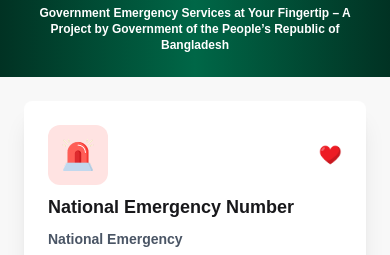
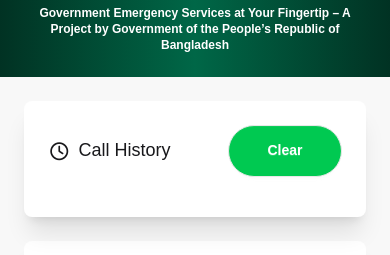
Before and after one commit to Arman-Shelby/Joruri-Seba, a plain HTML site: page index.html in a window 390 px wide. Shown: the part 176-431 px from the top of the page. Drawn offline with nearby package versions, Linux system fonts and the light colour scheme; a web font is replaced by a local one.

Commit message:
call history comes on top in smaller devices

```diff
--- a/index.html
+++ b/index.html
@@ -449,7 +449,7 @@
         </div>
 
         <!-- Call History -->
-        <div class="call-history-body card bg-base-100 shadow-xl h-fit">
+        <div class="call-history-body card bg-base-100 shadow-xl h-fit order-first lg:order-last">
           <div class="card-body">
             <div class="flex justify-between items-center mb-2">
               <h2 class="card-title font-medium">
```
